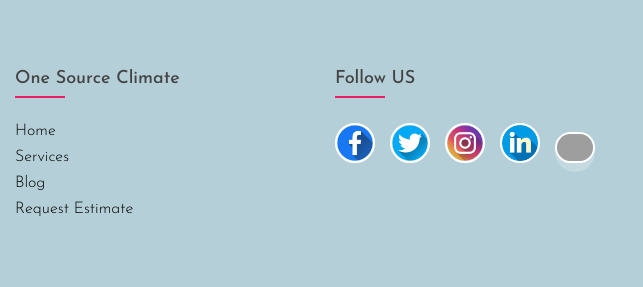
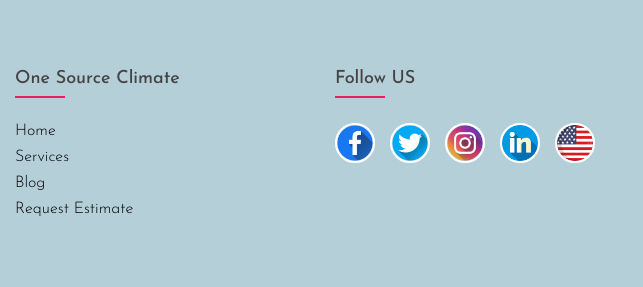
Before and after one commit to Andy2020code/hvac-01, a Flask app: page /blog in a window 1280 px wide. Shown: the part 1139-1426 px from the top of the page, without its empty margins (0-643 px from the left). Run offline with Flask 3, Linux system fonts and the light colour scheme; some web fonts are replaced; grey boxes are pictures that could not be loaded.

Commit message:
flag update

```diff
--- a/templates/blog.html
+++ b/templates/blog.html
@@ -90,7 +90,7 @@
                         <a href="#" class="twitter"><img src="/static/IMG/social-media-icons/twitter.png" alt=""></a>
                         <a href="#" class="instagram"><img src="/static/IMG/social-media-icons/instagram.png" alt=""></a>
                         <a href="#" class="linkedin"><img src="/static/IMG/social-media-icons/linkedin.png" alt=""></a>
-                        <a href="#" class="brazil-flag"><img src="/static/IMG/social-media-icons/brazil-.png" alt=""></a>
+                        <a href="#" class="usa-flag"><img src="/static/IMG/social-media-icons/united-states-of-america.png" alt=""></a>
                     </div>
                     </ul>
                 </div>
--- a/templates/request-estimate.html
+++ b/templates/request-estimate.html
@@ -85,7 +85,7 @@
                         <a href="#" class="twitter"><img src="/static/IMG/social-media-icons/twitter.png" alt=""></a>
                         <a href="#" class="instagram"><img src="/static/IMG/social-media-icons/instagram.png" alt=""></a>
                         <a href="#" class="linkedin"><img src="/static/IMG/social-media-icons/linkedin.png" alt=""></a>
-                        <a href="#" class="brazil-flag"><img src="/static/IMG/social-media-icons/brazil-.png" alt=""></a>
+                        <a href="#" class="usa-flag"><img src="/static/IMG/social-media-icons/united-states-of-america.png" alt=""></a>
                     </div>
                     </ul>
                 </div>
--- a/templates/service.html
+++ b/templates/service.html
@@ -174,7 +174,7 @@
                         <a href="#" class="twitter"><img src="/static/IMG/social-media-icons/twitter.png" alt=""></a>
                         <a href="#" class="instagram"><img src="/static/IMG/social-media-icons/instagram.png" alt=""></a>
                         <a href="#" class="linkedin"><img src="/static/IMG/social-media-icons/linkedin.png" alt=""></a>
-                        <a href="#" class="brazil-flag"><img src="/static/IMG/social-media-icons/brazil-.png" alt=""></a>
+                        <a href="#" class="usa-flag"><img src="/static/IMG/social-media-icons/united-states-of-america.png" alt=""></a>
                     </div>
                     </ul>
                 </div>
```
